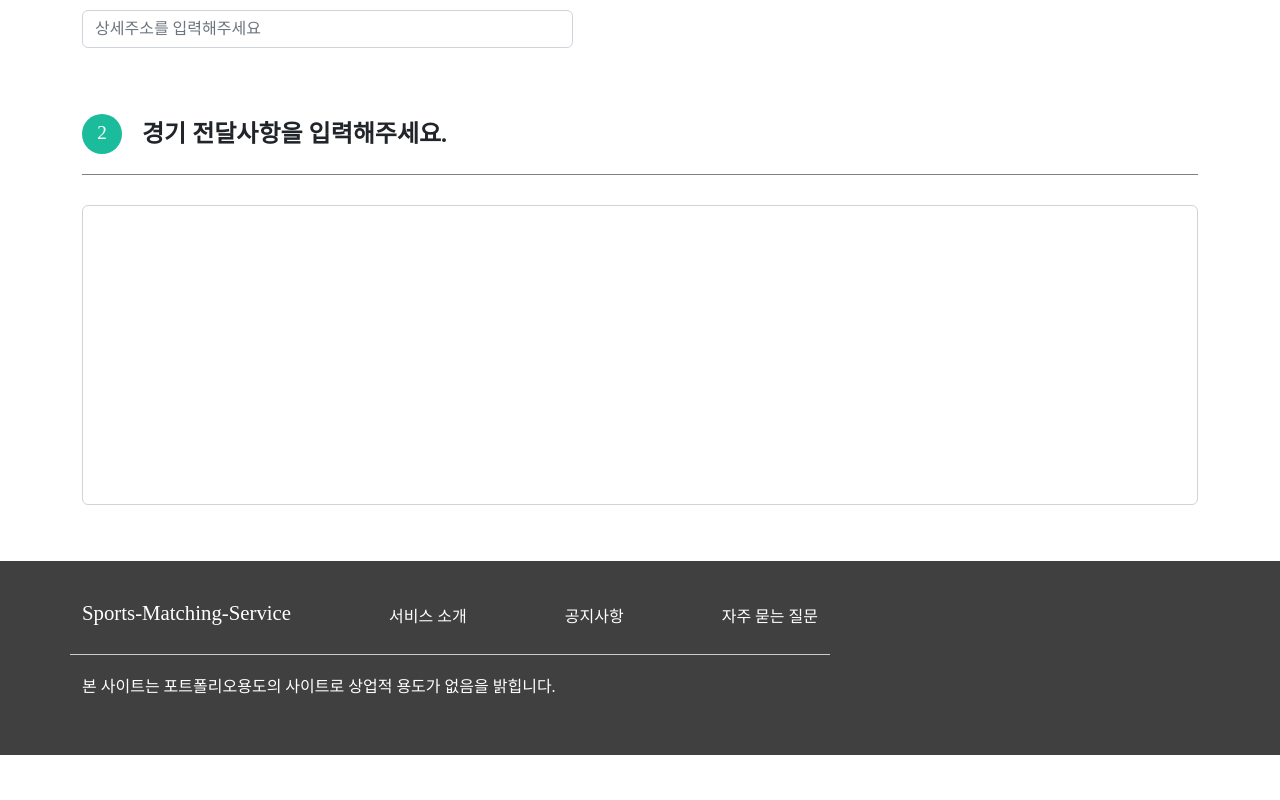
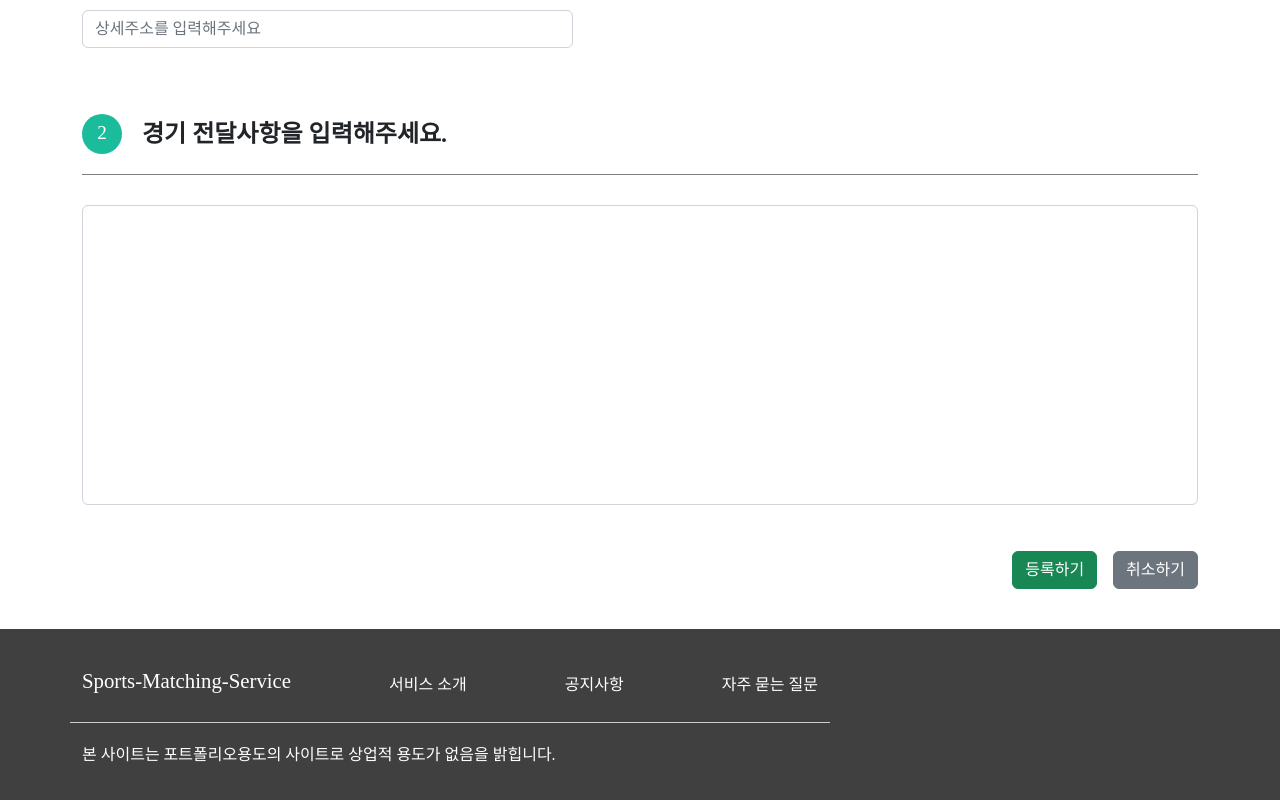
Before and after one commit to Sports-Matching-Service/Frontend, a React (Create React App) app: page /matchregis in a window 1280 px wide. Shown: the part 446-1246 px from the top of the page. Before the commit the page ends 1201 px from the top, so only its background shows below. Built offline with nearby package versions, Linux system fonts and the light colour scheme; a web font is replaced by a local one.

Commit message:
2022-10-25 수정본
ADD: Sweetalert 패키지 설치 및 경기 등록에 적용

```diff
--- a/package.json
+++ b/package.json
@@ -23,6 +23,7 @@
     "react-scripts": "5.0.1",
     "redux": "^4.2.0",
     "styled-components": "^5.3.6",
+    "sweetalert2": "^11.6.2",
     "swiper": "^8.4.3",
     "web-vitals": "^2.1.4"
   },
--- a/src/components/view/MatchRegisView.jsx
+++ b/src/components/view/MatchRegisView.jsx
@@ -10,7 +10,7 @@ import { useSelector } from "react-redux";
 
 const MatchRegisView = () => {
 
-    const { open_address } = useClickEvent();
+    const { open_address, regis_click, back_page } = useClickEvent();
     const { address_data } = useSelector(state => state.AddressReducer);
 
     return(
@@ -89,6 +89,16 @@ const MatchRegisView = () => {
                         <textarea class="form-control" id="exampleFormControlTextarea1" rows="3"></textarea>
                     </div>
                 </Col>
+                <Col sm={12} md={12}>
+                    <div class="d-grid gap-2 d-md-flex justify-content-md-end regis_btn_wrap">
+                        <button class="btn btn-success me-md-2" type="button"
+                            onClick={()=>{ regis_click() }}
+                        >등록하기</button>
+                        <button class="btn btn-secondary" type="button"
+                            onClick={()=>{ back_page() }}
+                        >취소하기</button>
+                    </div>
+                </Col>
             </Row>
         </>
     )
--- a/src/customHooks/useClickHooks.js
+++ b/src/customHooks/useClickHooks.js
@@ -1,6 +1,7 @@
 import React from "react";
 import { useDispatch } from "react-redux";
 import { useNavigate } from "react-router-dom";
+import { swal_class } from "../js/sweetAlert";
 import { set_login_modal, set_adress_modal } from "../redux/actions/modalAction";
 
 
@@ -12,6 +13,7 @@ export const useClickEvent = () => {
 
     const dispatch = useDispatch();
     const navigate = useNavigate();
+    let swal_run;
 
     const open_modal = () => {
         dispatch(set_login_modal(true));
@@ -33,9 +35,20 @@ export const useClickEvent = () => {
         navigate(`/${param}`);
     }
 
-    const on_post = (data) => {
-        console.log('진입');
+    const back_page = () => {
+        navigate(-1);
     }
 
-    return { open_modal, close_modal, move_page, close_address, open_address }
+    const regis_click = async() => {
+        swal_run = new swal_class('info', '등록하시겠습니까?', '경기를 등록하시겠습니까?');
+        const swal_result = await swal_run.confirm_alert();
+
+        if(swal_result){
+            console.log('경기 등록 api...');
+        }
+    }
+
+
+
+    return { open_modal, close_modal, move_page, close_address, open_address, regis_click, back_page }
 }
--- /dev/null
+++ b/src/js/sweetAlert.js
@@ -0,0 +1,43 @@
+import Swal from "sweetalert2";
+
+// =====================================================
+// [F] sweetAlert by 2022-10-25 huiwon
+// =====================================================
+
+/** sweetAlert class (아이콘, 제목, 텍스트) */
+export class swal_class {
+    constructor(icon, title, text) {
+        this.icon = icon;
+        this.title = title;
+        this.text = text;
+    }
+
+    normal_alert(){
+        const state_alert = Swal.fire({
+            icon: `${this.icon}`,
+            title: `${this.title}`,
+            text: `${this.text}`
+        });
+
+        return state_alert;
+    }
+
+    confirm_alert(){
+        const state_alert = Swal.fire({
+            icon: `${this.icon}`,
+            title: `${this.title}`,
+            text: `${this.text}`,
+            showCancelButton: true,
+            confirmButtonColor: '#3085d6',
+            cancelButtonColor: '#d33',
+            confirmButtonText: '확인',
+            cancelButtonText: '취소'
+        }).then(result => {
+            if(result.isConfirmed){
+                return true;
+            }
+        });
+
+        return state_alert;
+    }
+}
--- a/src/style/scss/regisMatch.scss
+++ b/src/style/scss/regisMatch.scss
@@ -58,10 +58,14 @@
 }
 
 .textarea_wrap {
-    padding-bottom: 40px;
+    padding-bottom: 30px;
 }
 
 textarea{
 	height:300px;
     resize:none;
 }
+
+.regis_btn_wrap {
+    margin-bottom: 40px;
+}
```
Also changed, not shown: 1 other file (tests, documents, lock files or other folders).
